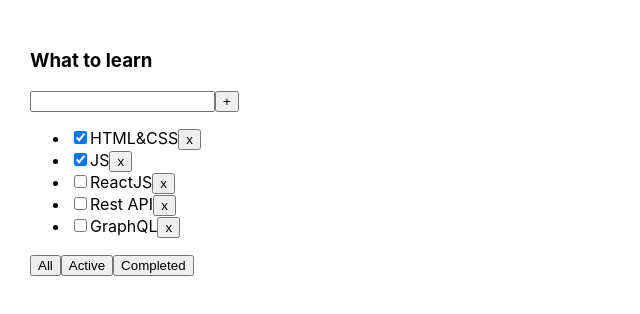
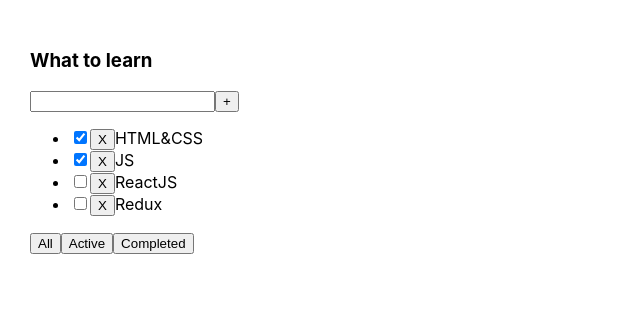
Before and after one commit to yasnoprosto/TodolistWithD, a React (Create React App) app: page / in a window 1280 px wide. Shown: the top 314 px of the page, without its empty margins (0-640 px from the left). Built offline with nearby package versions, Linux system fonts and the light colour scheme.

Commit message:
Revert "Finished lesson2 with Dimych"
This reverts commit 6f61555d

```diff
--- a/src/App.tsx
+++ b/src/App.tsx
@@ -1,55 +1,54 @@
 import React, {useState} from 'react';
 import './App.css';
-import {Todolist} from './Todolist';
+import {TaskType, Todolist} from './Todolist';
 import {v1} from 'uuid';
 
-export type FilterValuesType = 'all' | 'active' | 'completed';
+export type buttonNameType = 'all' | 'active' | 'completed'
 
 function App() {
 
-    let [tasks, setTasks] = useState([
+    let [tasks, setTask] = useState<Array<TaskType>>([
+
         {id: v1(), title: 'HTML&CSS', isDone: true},
         {id: v1(), title: 'JS', isDone: true},
         {id: v1(), title: 'ReactJS', isDone: false},
-        {id: v1(), title: 'Rest API', isDone: false},
-        {id: v1(), title: 'GraphQL', isDone: false},
+        {id: v1(), title: 'Redux', isDone: false}
     ]);
+    let [filter, setFilter] = useState<buttonNameType>('all');
+
+    let filteredTask = tasks;
+
+    if (filter == 'active') {
+        filteredTask = tasks.filter(el => !el.isDone);
+
+    } else if (filter == 'completed') {
+        filteredTask = tasks.filter(el => el.isDone);
+
+    }
+
+    function clickFilter(ButtonName: buttonNameType) {
+        setFilter(ButtonName);
+    }
 
     function removeTask(id: string) {
-        let filteredTasks = tasks.filter(t => t.id !== id);
-        setTasks(filteredTasks);
+        setTask(tasks = tasks.filter(el => el.id !== id));
+        console.log(tasks);
     }
 
-    const addTAsk = (title: string) => {
+    function addTask(title: string) {
         let newTask = {id: v1(), title: title, isDone: false};
         let newTasks = [newTask, ...tasks];
-        setTasks(newTasks);
-
-    };
-
-    let [filter, setFilter] = useState<FilterValuesType>('all');
-
-    let tasksForTodolist = tasks;
-
-    if (filter === 'active') {
-        tasksForTodolist = tasks.filter(t => !t.isDone);
-    }
-    if (filter === 'completed') {
-        tasksForTodolist = tasks.filter(t => t.isDone);
-    }
-
-    function changeFilter(value: FilterValuesType) {
-        setFilter(value);
-
+        setTask(newTasks);
     }
 
     return (
         <div className="App">
             <Todolist title="What to learn"
-                      tasks={tasksForTodolist}
+                      tasks={filteredTask}
                       removeTask={removeTask}
-                      changeFilter={changeFilter}
-                      addTAsk={addTAsk}/>
+                      clickFilter={clickFilter}
+                      addTask={addTask}
+            />
         </div>
     );
 }
--- a/src/Todolist.tsx
+++ b/src/Todolist.tsx
@@ -1,7 +1,7 @@
-import React, {ChangeEvent, useState, KeyboardEvent} from 'react';
-import {FilterValuesType} from './App';
+import React, {ChangeEvent, KeyboardEvent, useState} from 'react';
+import {buttonNameType} from './App';
 
-type TaskType = {
+export type TaskType = {
     id: string
     title: string
     isDone: boolean
@@ -10,65 +10,54 @@
 type PropsType = {
     title: string
     tasks: Array<TaskType>
-    removeTask: (taskId: string) => void
-    changeFilter: (value: FilterValuesType) => void
-    addTAsk: (title: string) => void
+    removeTask: (id: string) => void
+    clickFilter: (buttonName: buttonNameType) => void
+    addTask: (title: string) => void
 }
 
+
 export function Todolist(props: PropsType) {
+    const [newTaskTitle, setNewTaskTitle] = useState('');
 
-    const [title, SetTitle] = useState('');
-
-    const OnChangeInputHandler = (even: ChangeEvent<HTMLInputElement>) => {
-        SetTitle(even.currentTarget.value);
+    const onNewTitleChangeHandler = (e: ChangeEvent<HTMLInputElement>) => {
+        setNewTaskTitle(e.currentTarget.value);
     };
-
-    const OnClickButtonHandler = (title: string) => {
-        props.addTAsk(title);
-        SetTitle('');
-    };
-
-
-    const onKeyPressHandler = (e: KeyboardEvent<HTMLInputElement>) => {
-        {
-            if (e.ctrlKey && e.charCode === 13) {
-                OnClickButtonHandler(title);
-            }
+    const onKeyPressHandler = (e:KeyboardEvent<HTMLInputElement>) => {
+        if (e.charCode === 13) {
+            props.addTask(newTaskTitle);
+            setNewTaskTitle('');
         }
     };
 
-
-    const onAllClickHandler = () => props.changeFilter('all');
-    const onActiveClickHandler = () => props.changeFilter('active');
-    const onCompletedClickHandler = () => props.changeFilter('completed');
+    const addTask = () => {
+        props.addTask(newTaskTitle);
+        setNewTaskTitle('');
+    };
+    const onAllClickHandler = () => props.clickFilter('all');
+    const onActiveClickHandler = () => props.clickFilter('active');
+    const onCompletedClickHandler = () => props.clickFilter('completed');
 
 
     return <div>
         <h3>{props.title}</h3>
         <div>
-            <input onChange={OnChangeInputHandler}
-                   value={title}
-                   onKeyPress={onKeyPressHandler}/>
-            <button onClick={() => OnClickButtonHandler(title)}>+</button>
+            <input value={newTaskTitle}
+                   onChange={onNewTitleChangeHandler}
+                   onKeyPress={onKeyPressHandler}
+            />
+            <button onClick={addTask}>+</button>
         </div>
         <ul>
-            {
-                props.tasks.map(t => {
-                    const onRemoveHandler = () => {
-                        props.removeTask(t.id);
-                    };
-
-                    return <li key={t.id}>
-                        <input type="checkbox" checked={t.isDone}/>
-                        <span>{t.title}</span>
-                        <button onClick={onRemoveHandler}>x</button>
-                    </li>;
-                })
+            {props.tasks.map((el) => {
+               const onRemoveHandler=()=>{props.removeTask(el.id)}
+                return <li key={el.id}>
+                    <input type="checkbox" checked={el.isDone}/>
+                <span><button onClick={onRemoveHandler}>X</button>
+                    {el.title}</span></li>})
             }
         </ul>
         <div>
             <button onClick={onAllClickHandler}>All</button>
-
             <button onClick={onActiveClickHandler}>Active</button>
             <button onClick={onCompletedClickHandler}>Completed</button>
         </div>
```
